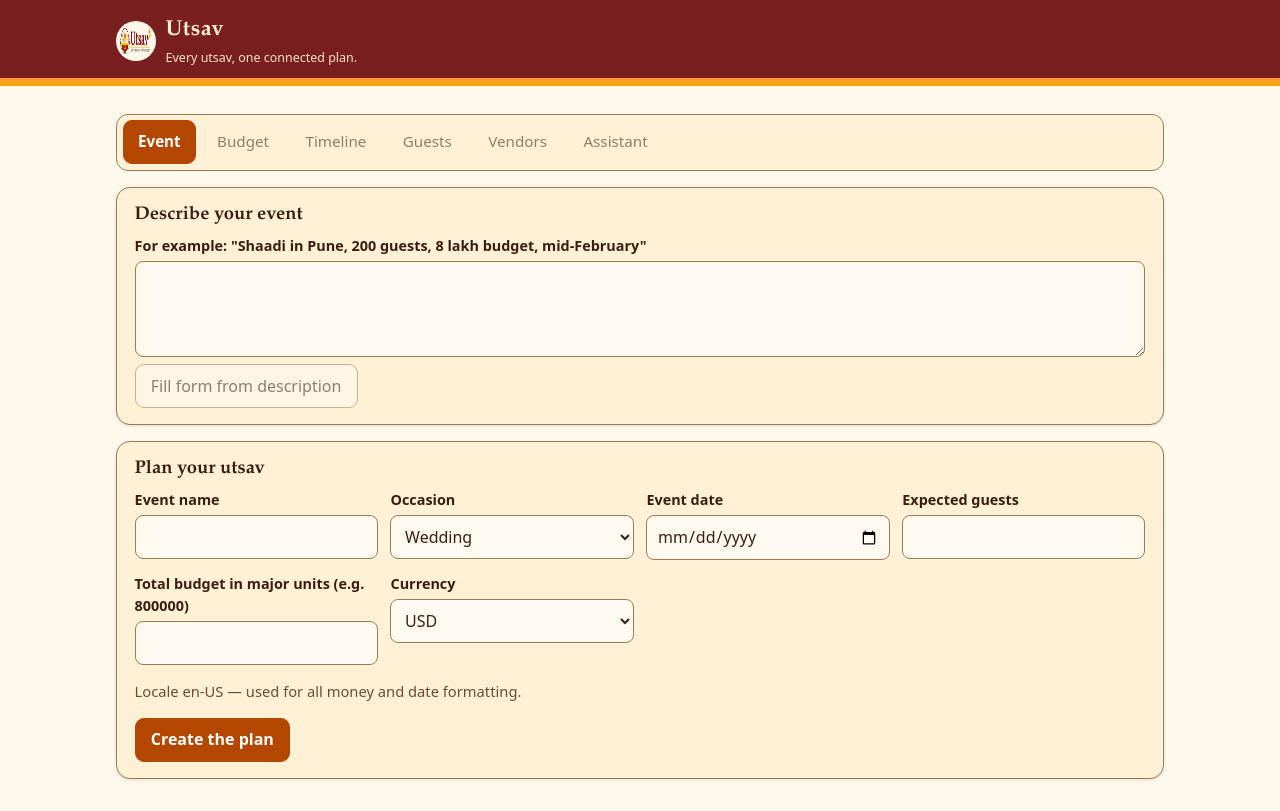
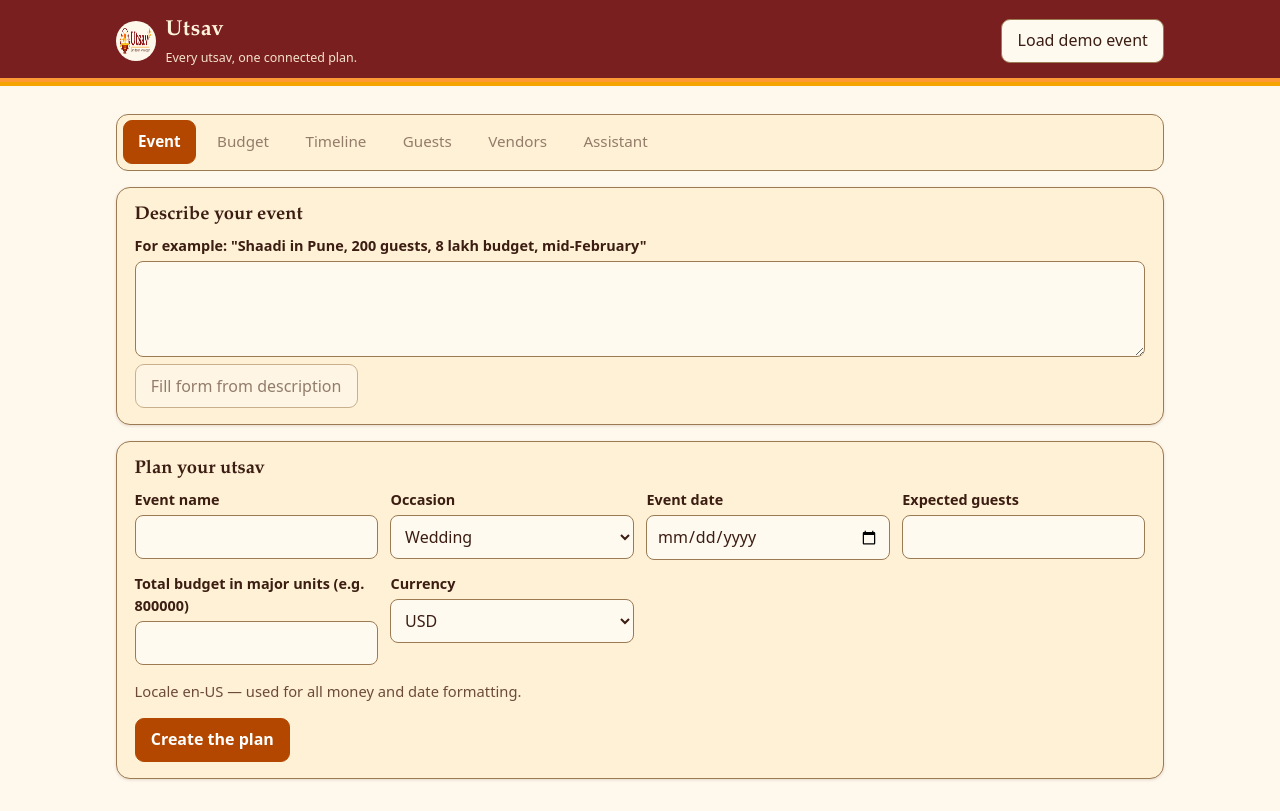
Before and after one commit to RohitDeore96/Eventplanner, a React (Vite) app: page / in a window 1280 px wide. Built offline with nearby package versions, Linux system fonts and the light colour scheme.

Commit message:
feat(m4): demo event button, JSON/CSV export with real data, header controls

```diff
--- /dev/null
+++ b/src/lib/export.ts
@@ -0,0 +1,79 @@
+import { summarize } from '../engine/summary';
+import type { Plan } from '../engine/types';
+import { localToday } from './format';
+
+/**
+ * Export (R8): real data only, from the engine's own numbers. Downloads happen in the
+ * browser; nothing is sent anywhere.
+ */
+
+function download(filename: string, blob: Blob): void {
+  const url = URL.createObjectURL(blob);
+  const link = document.createElement('a');
+  link.href = url;
+  link.download = filename;
+  link.click();
+  URL.revokeObjectURL(url);
+}
+
+const slug = (name: string): string =>
+  name
+    .toLowerCase()
+    .replace(/[^a-z0-9]+/g, '-')
+    .replace(/(^-|-$)/g, '')
+    .slice(0, 40) || 'utsav-plan';
+
+/** Full plan as validated JSON (importable again; import re-validates through the engine). */
+export function exportJson(plan: Plan): void {
+  const blob = new Blob(
+    [JSON.stringify({ schemaVersion: 1, savedAtISO: new Date().toISOString(), plan }, null, 2)],
+    {
+      type: 'application/json',
+    },
+  );
+  download(`utsav-${slug(plan.name)}.json`, blob);
+}
+
+/** Budget + expense log as CSV with the real committed/paid figures. */
+export function exportCsv(plan: Plan): void {
+  const today = localToday();
+  const summary = summarize(plan, today);
+  const rows: string[][] = [
+    ['Section', 'Name', 'Detail', 'Amount minor', 'Currency'],
+    ...summary.categories.map((category) => [
+      'Category',
+      category.name,
+      `committed ${category.committed}, paid ${category.paid}, remaining ${category.remaining}`,
+      String(category.planned),
+      plan.currency,
+    ]),
+    [
+      'Total',
+      'All categories',
+      `budget ${summary.totals.budget}, remaining ${summary.totals.remaining}`,
+      String(summary.totals.planned),
+      plan.currency,
+    ],
+    ...plan.expenses.map((expense) => [
+      'Expense',
+      expense.note || '(no note)',
+      `${expense.dateISO} in ${plan.categories.find((category) => category.id === expense.categoryId)?.name ?? 'unknown'}`,
+      String(expense.amountMinor),
+      plan.currency,
+    ]),
+    ...plan.tasks.map((task) => [
+      'Task',
+      task.title,
+      `due ${task.dueISO}${task.done ? ' (done)' : ''}`,
+      '',
+      '',
+    ]),
+  ];
+  const csv = rows
+    .map((row) => row.map((cell) => `"${cell.replaceAll('"', '""')}"`).join(','))
+    .join('\r\n');
+  download(
+    `utsav-${slug(plan.name)}.csv`,
+    new Blob([`\uFEFF${csv}`], { type: 'text/csv;charset=utf-8' }),
+  );
+}
--- /dev/null
+++ b/src/state/demo.ts
@@ -0,0 +1,128 @@
+import type { PlanAction } from '../engine/actions';
+import { createPlan } from '../engine/create';
+import { reducePlan } from '../engine/reducer';
+import type { Plan } from '../engine/types';
+
+const DEMO_TODAY = '2026-10-30';
+
+/**
+ * The demo event (X3): a wedding plan with vendors, payments, expenses, guests and a
+ * delayed task, built entirely through the engine so a judge sees every feature in
+ * 30 seconds. Deterministic: same actions, same plan.
+ */
+export function buildDemoPlan(today: string = DEMO_TODAY): Plan | null {
+  const created = createPlan(
+    {
+      id: 'demo-shaadi',
+      name: 'Asha & Dev wedding',
+      occasion: 'wedding',
+      dateISO: '2027-02-14',
+      currency: 'INR',
+      locale: 'en-IN',
+      budgetMinor: 80_000_000,
+      guestTarget: 150,
+    },
+    today,
+  );
+  if (!created.ok) return null;
+  let plan = created.value.plan;
+
+  const cat = (key: string): string => plan.categories.find((c) => c.key === key)?.id ?? 'none';
+
+  const actions: PlanAction[] = [
+    {
+      type: 'vendor/add',
+      id: 'v-venue',
+      categoryId: cat('venue'),
+      name: 'Sunny Lawns',
+      contactNote: 'Call after 6 pm; ask for the February rate',
+      status: 'booked',
+      committedMinor: 21_000_000,
+    },
+    {
+      type: 'vendor/setSchedule',
+      id: 'v-venue',
+      schedule: [
+        { id: 'i-venue-adv', kind: 'advance', dueISO: '2026-10-15', amountMinor: 8_000_000 },
+        { id: 'i-venue-bal', kind: 'balance', dueISO: '2027-01-20', amountMinor: 13_000_000 },
+      ],
+    },
+    {
+      type: 'expense/add',
+      id: 'x-venue-adv',
+      categoryId: cat('venue'),
+      vendorId: 'v-venue',
+      instalmentId: 'i-venue-adv',
+      dateISO: '2026-10-14',
+      amountMinor: 4_000_000,
+      note: 'Advance paid in cash',
+    },
+    {
+      type: 'vendor/add',
+      id: 'v-caterer',
+      categoryId: cat('catering'),
+      name: 'Annapurna Caterers',
+      contactNote: 'Quoted 1250 per plate for 150 guests',
+      status: 'quoted',
+      committedMinor: null,
+    },
+    {
+      type: 'vendor/add',
+      id: 'v-photo',
+      categoryId: cat('photography'),
+      name: 'Pixel Stories',
+      contactNote: '',
+      status: 'contacted',
+      committedMinor: null,
+    },
+    {
+      type: 'expense/add',
+      id: 'x-decor',
+      categoryId: cat('decor'),
+      vendorId: null,
+      instalmentId: null,
+      dateISO: '2026-10-20',
+      amountMinor: 1_500_000,
+      note: 'Decor deposit',
+    },
+    {
+      type: 'guest/add',
+      id: 'g-meera',
+      name: "Meera (bride's mother)",
+      rsvp: 'yes',
+      plusOnes: 1,
+      dietary: ['vegetarian'],
+      group: 'Family',
+    },
+    {
+      type: 'guest/add',
+      id: 'g-rohan',
+      name: 'Rohan & Kavya',
+      rsvp: 'pending',
+      plusOnes: 0,
+      dietary: [],
+      group: 'Friends',
+    },
+    {
+      type: 'guest/add',
+      id: 'g-uncle',
+      name: 'Uncle Prakash',
+      rsvp: 'no',
+      plusOnes: 0,
+      dietary: ['jain'],
+      group: 'Family',
+    },
+    {
+      type: 'task/delay',
+      id: plan.tasks[0]?.id ?? 'none',
+      days: 12,
+    },
+  ];
+
+  for (const action of actions) {
+    const next = reducePlan(plan, action, { today });
+    if (!next.ok) return null; // demo must always build; a failure is a bug worth surfacing
+    plan = next.value;
+  }
+  return plan;
+}
--- a/src/ui/App.tsx
+++ b/src/ui/App.tsx
@@ -3,6 +3,8 @@ import { summarize } from '../engine/summary';
 import type { Plan } from '../engine/types';
 import { localToday } from '../lib/format';
 import { clearSavedPlan, loadSavedPlan, savePlan } from '../state/persistence';
+import { buildDemoPlan } from '../state/demo';
+import { exportCsv, exportJson } from '../lib/export';
 import { PlanContext, usePlanStore } from '../state/store';
 import { BudgetView } from './views/BudgetView';
 import { GuestsView } from './views/GuestsView';
@@ -80,13 +82,49 @@ function Readiness({ plan }: { plan: Plan }) {
 
 function HeaderControls({
   store,
-  onReset,
+  hasPlan,
 }: {
   store: ReturnType<typeof usePlanStore>;
-  onReset: () => void;
+  hasPlan: boolean;
 }): React.ReactNode {
   return (
     <div className="row">
+      {!hasPlan && (
+        <button
+          type="button"
+          onClick={() => {
+            const demo = buildDemoPlan(localToday());
+            if (demo !== null) {
+              savePlan(demo);
+              store.replace(demo);
+              window.location.reload();
+            }
+          }}
+        >
+          Load demo event
+        </button>
+      )}
+      {hasPlan && (
+        <button
+          type="button"
+          onClick={() => {
+            exportJson(store.state.history.present);
+          }}
+        >
+          Export JSON
+        </button>
+      )}
+      {hasPlan && (
+        <button
+          type="button"
+          onClick={() => {
+            exportCsv(store.state.history.present);
+          }}
+        >
+          Export CSV
+        </button>
+      )}
+      {hasPlan && (
         <button
           type="button"
           onClick={() => {
@@ -96,6 +134,8 @@ function HeaderControls({
         >
           Undo
         </button>
+      )}
+      {hasPlan && (
         <button
           type="button"
           onClick={() => {
@@ -105,14 +145,18 @@ function HeaderControls({
         >
           Redo
         </button>
+      )}
+      {hasPlan && (
         <button
           type="button"
           onClick={() => {
-          onReset();
+            clearSavedPlan();
+            window.location.reload();
           }}
         >
           Reset
         </button>
+      )}
     </div>
   );
 }
@@ -189,11 +233,6 @@ function Shell({ plan }: { plan: Plan | null }) {
     if (plan !== null) savePlan(current);
   }, [current, plan]);
 
-  function resetAll() {
-    clearSavedPlan();
-    window.location.reload(); // the reload starts from empty storage
-  }
-
   return (
     <PlanContext.Provider value={store}>
       <a className="skip-link" href="#main">
@@ -209,7 +248,7 @@ function Shell({ plan }: { plan: Plan | null }) {
             </div>
           </div>
           {hasPlan && <Readiness plan={current} />}
-          {hasPlan && <HeaderControls store={store} onReset={resetAll} />}
+          <HeaderControls store={store} hasPlan={hasPlan} />
         </div>
       </header>
       <div className="layout">
```
Also changed, not shown: 1 other file (tests, documents, lock files or other folders). Lines whose indentation alone changed are shown as unchanged.
